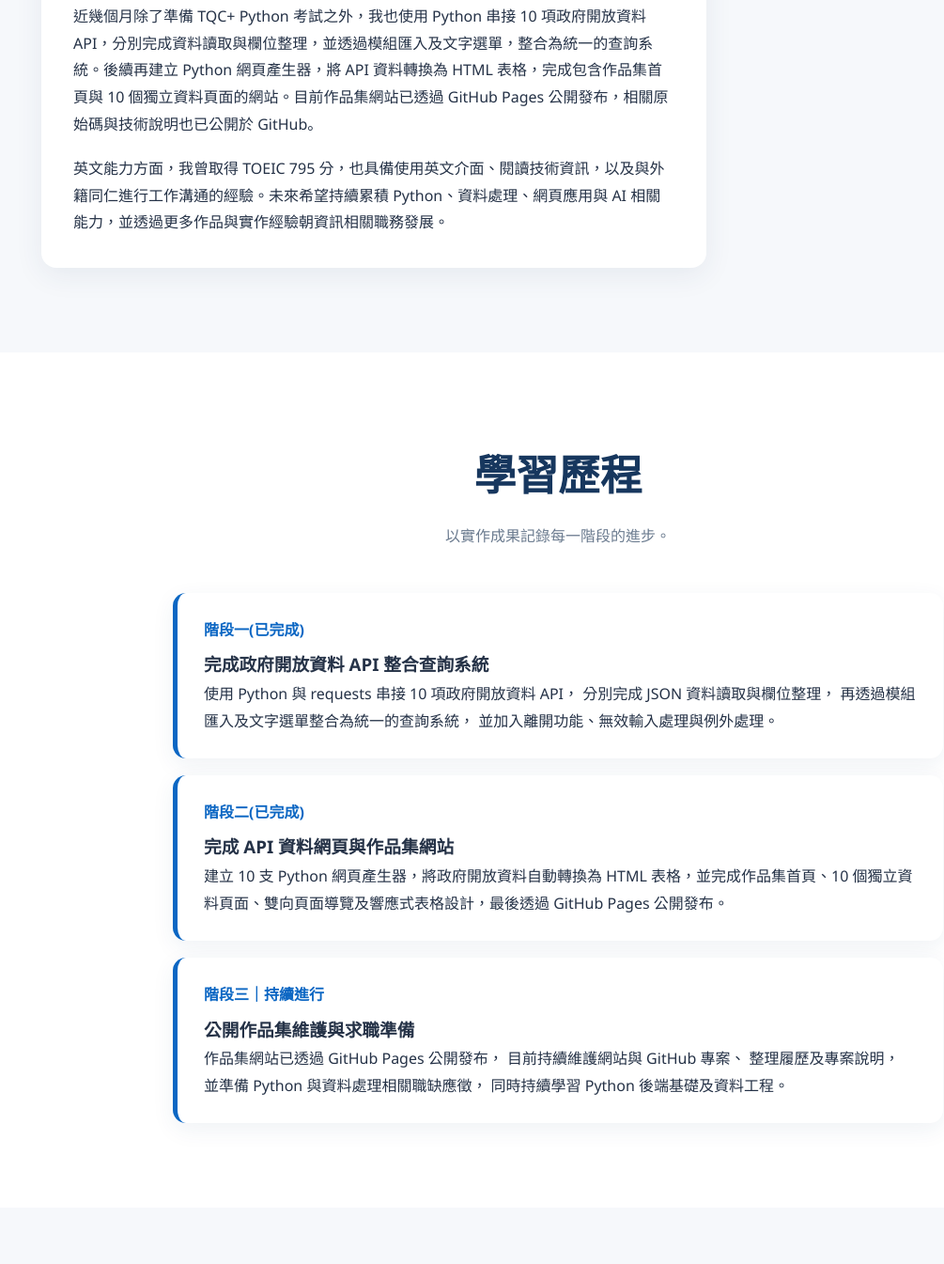
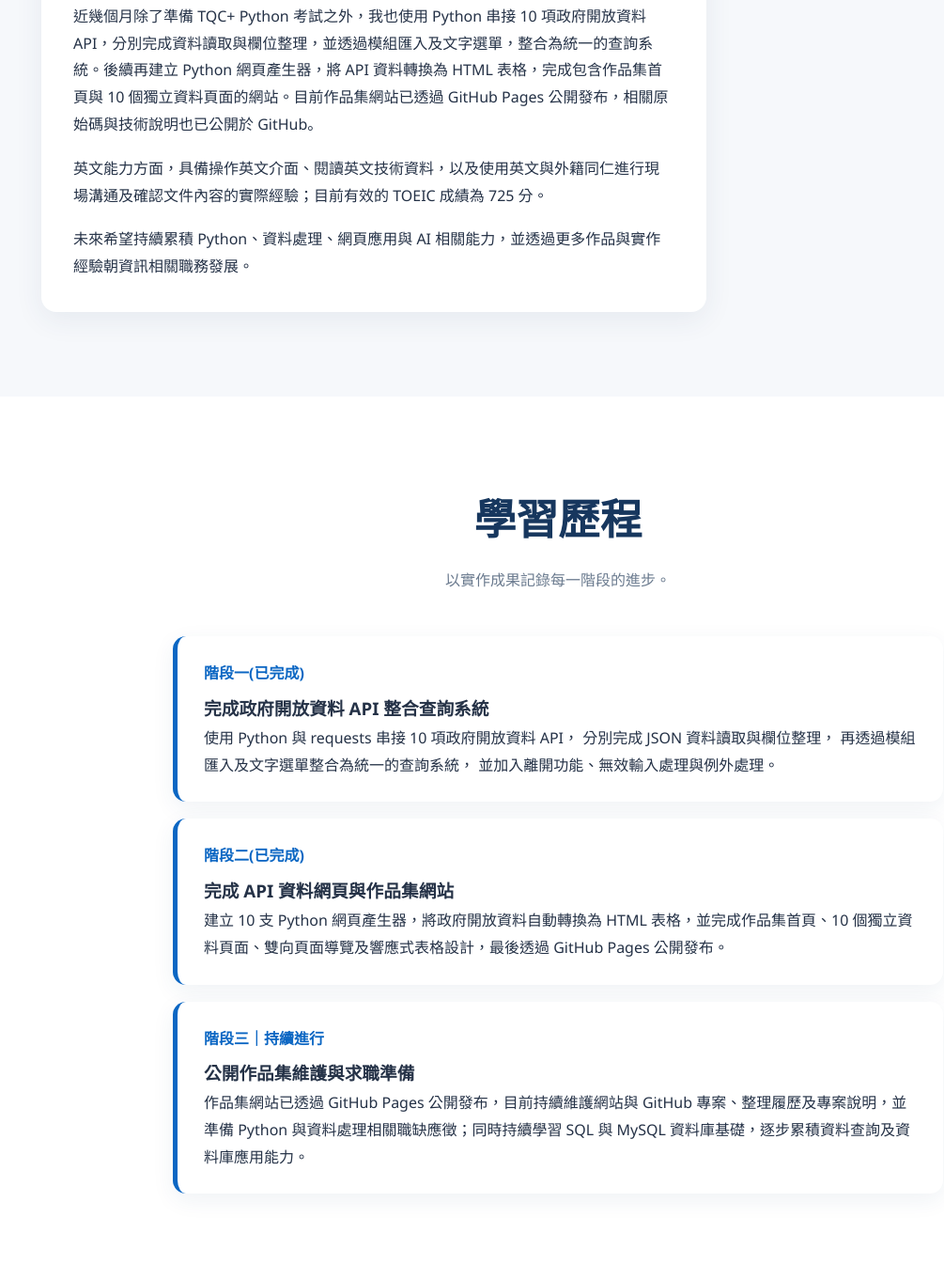
Before and after one commit to guanhaoren667/python-open-data-portfolio, a plain HTML site: page index.html in a window 1280 px wide. Shown: the part 1355-2700 px from the top of the page at 94% size, without its empty margins (46-1051 px from the left). Drawn offline with Linux system fonts and the light colour scheme.

Commit message:
Add files via upload
Update TOEIC score and MySQL learning status

```diff
--- a/index.html
+++ b/index.html
@@ -509,7 +509,9 @@
 
                         <p>近幾個月除了準備 TQC+ Python 考試之外，我也使用 Python 串接 10 項政府開放資料 API，分別完成資料讀取與欄位整理，並透過模組匯入及文字選單，整合為統一的查詢系統。後續再建立 Python 網頁產生器，將 API 資料轉換為 HTML 表格，完成包含作品集首頁與 10 個獨立資料頁面的網站。目前作品集網站已透過 GitHub Pages 公開發布，相關原始碼與技術說明也已公開於 GitHub。</p>
 
-                        <p>英文能力方面，我曾取得 TOEIC 795 分，也具備使用英文介面、閱讀技術資訊，以及與外籍同仁進行工作溝通的經驗。未來希望持續累積 Python、資料處理、網頁應用與 AI 相關能力，並透過更多作品與實作經驗朝資訊相關職務發展。</p>
+                        <p>英文能力方面，具備操作英文介面、閱讀英文技術資料，以及使用英文與外籍同仁進行現場溝通及確認文件內容的實際經驗；目前有效的 TOEIC 成績為 725 分。</p>
+
+						<p>未來希望持續累積 Python、資料處理、網頁應用與 AI 相關能力，並透過更多作品與實作經驗朝資訊相關職務發展。</p>
                     </article>
 
                     <aside class="profile-card">
@@ -556,7 +558,7 @@
                     <article class="timeline-item">
                         <div class="date">階段三｜持續進行</div>
                         <h3>公開作品集維護與求職準備</h3>
-                        <p>作品集網站已透過 GitHub Pages 公開發布， 目前持續維護網站與 GitHub 專案、 整理履歷及專案說明， 並準備 Python 與資料處理相關職缺應徵， 同時持續學習 Python 後端基礎及資料工程。</p>
+                        <p>作品集網站已透過 GitHub Pages 公開發布，目前持續維護網站與 GitHub 專案、整理履歷及專案說明，並準備 Python 與資料處理相關職缺應徵；同時持續學習 SQL 與 MySQL 資料庫基礎，逐步累積資料查詢及資料庫應用能力。</p>
                     </article>
                 </div>
             </div>
@@ -598,7 +600,8 @@
                         <li>持續累積 Python、API 串接與資料處理經驗</li>
                         <li>維護政府開放資料作品集與 GitHub 專案</li>
                         <li>整理履歷、專案說明並準備軟體職缺應徵</li>
-                        <li>持續學習 Python 後端基礎、資料工程與 AI 應用</li>
+                        <li>持續學習SQL與MySQL資料庫基礎</li>
+						<li>探索資料工程與 AI 應用方向</li>
                     </ul>
                 </div>
             </div>
```
